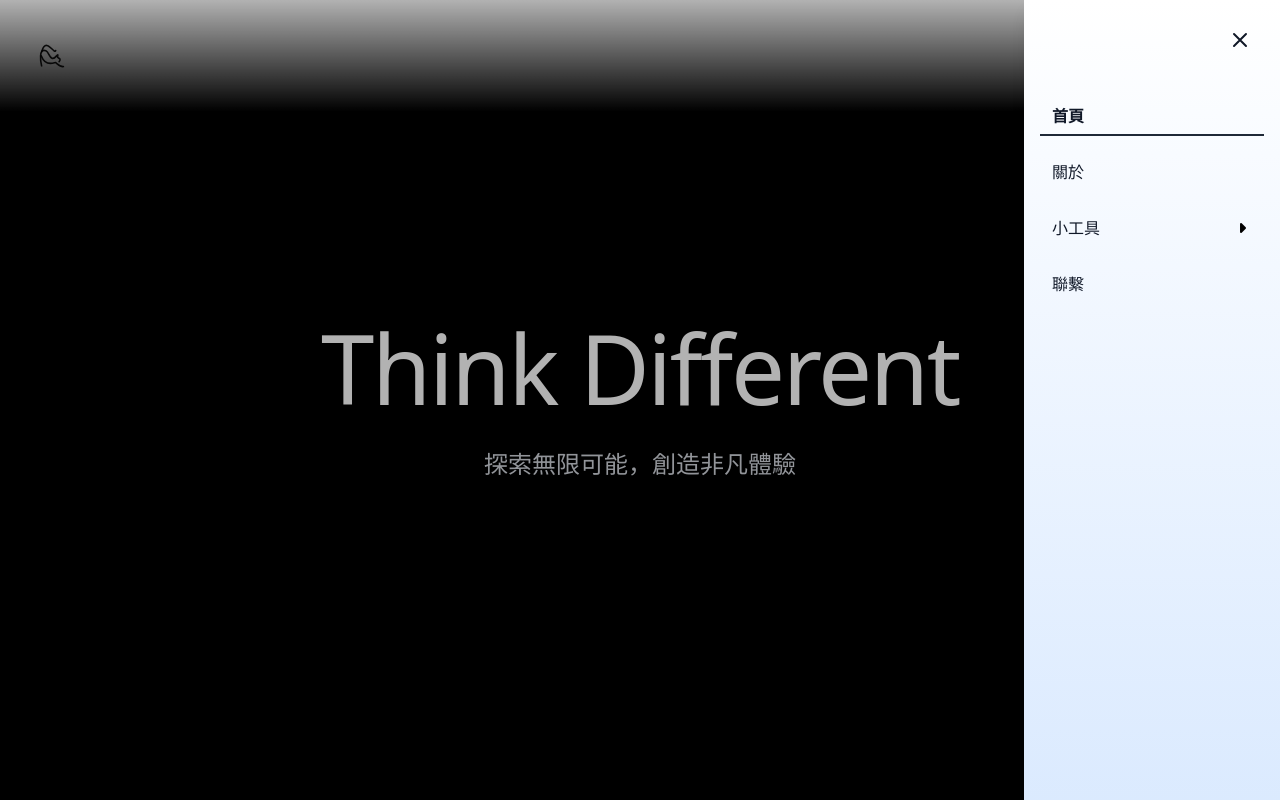
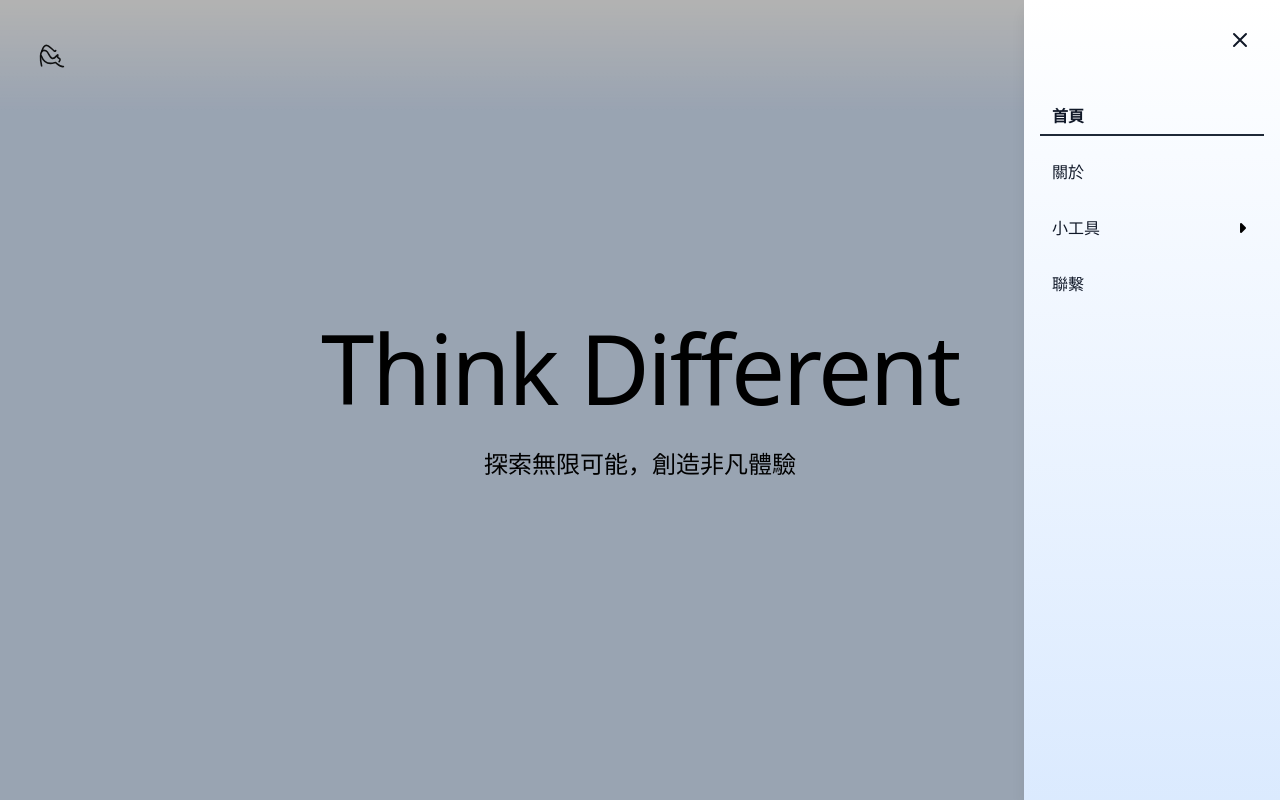
Before and after one commit to lun723/One-Idea, a React (Vite) app: page / in a window 1280 px wide. Both pictures are taken after a click on the button "Open menu". Shown: the top 800 px of the page. Built offline with nearby package versions, Linux system fonts and the light colour scheme.

Commit message:
Sidebar動畫效果改為motion方式

```diff
--- a/package.json
+++ b/package.json
@@ -13,6 +13,7 @@
     "@fortawesome/fontawesome-free": "^7.0.0",
     "@headlessui/react": "^2.2.4",
     "@heroicons/react": "^2.2.0",
+    "motion": "^12.23.9",
     "react": "^19.1.0",
     "react-dom": "^19.1.0",
     "react-router-dom": "^7.6.3"
--- a/src/components/Modal/Modal.styles.ts
+++ b/src/components/Modal/Modal.styles.ts
@@ -6,7 +6,7 @@ export const modalSizeClasses: Record<'small' | 'medium' | 'large' | 'full', str
 };
 
 export const modalBackdropClass = 'fixed inset-0 z-50 flex items-center justify-center';
-export const modalOverlayClass = 'absolute inset-0 opacity-30 bg-black';
+export const modalOverlayClass = 'absolute inset-0 bg-black/30';
 export const modalContentClass = 'relative bg-white rounded-xl shadow-2xl mx-4 w-full max-h-[90vh] overflow-hidden';
 export const modalHeaderClass = 'flex items-center justify-between p-4 border-b border-gray-200';
 export const modalBodyClass = 'p-6 overflow-y-auto max-h-[calc(90vh-120px)]';
--- /dev/null
+++ b/src/components/Sidebar/Sidebar.animations.ts
@@ -0,0 +1,191 @@
+import type { Variants } from 'framer-motion';
+
+// Motion variants for sidebar animation
+export const sidebarVariants: Variants = {
+    open: {
+        x: 0,
+        opacity: 1,
+        transition: {
+            type: "spring",
+            stiffness: 300,
+            damping: 30,
+            when: "beforeChildren",
+            staggerChildren: 0.1
+        }
+    },
+    closed: {
+        x: "100%",
+        opacity: 0,
+        transition: {
+            type: "spring",
+            stiffness: 300,
+            damping: 30,
+            when: "afterChildren"
+        }
+    }
+};
+
+// Overlay variants for backdrop animation
+export const overlayVariants: Variants = {
+    open: {
+        opacity: 1,
+        transition: {
+            duration: 0.3,
+            ease: "easeOut"
+        }
+    },
+    closed: {
+        opacity: 0,
+        transition: {
+            duration: 0.3,
+            ease: "easeIn"
+        }
+    }
+};
+
+// Nav items container variants
+export const navContainerVariants: Variants = {
+    open: {
+        transition: {
+            staggerChildren: 0.05,
+            delayChildren: 0.1
+        }
+    },
+    closed: {
+        transition: {
+            staggerChildren: 0.05,
+            staggerDirection: -1
+        }
+    }
+};
+
+// Individual nav item variants
+export const navItemVariants: Variants = {
+    open: {
+        y: 0,
+        opacity: 1,
+        transition: {
+            type: "spring",
+            stiffness: 300,
+            damping: 24
+        }
+    },
+    closed: {
+        y: 20,
+        opacity: 0,
+        transition: {
+            type: "spring",
+            stiffness: 300,
+            damping: 24
+        }
+    }
+};
+
+// Sub-items container variants
+export const subItemsVariants: Variants = {
+    open: {
+        height: "auto",
+        opacity: 1,
+        transition: {
+            height: {
+                type: "spring",
+                stiffness: 300,
+                damping: 30
+            },
+            opacity: {
+                duration: 0.2,
+                delay: 0.1
+            },
+            staggerChildren: 0.05,
+            delayChildren: 0.1
+        }
+    },
+    closed: {
+        height: 0,
+        opacity: 0,
+        transition: {
+            height: {
+                type: "spring",
+                stiffness: 300,
+                damping: 30,
+                delay: 0.1
+            },
+            opacity: {
+                duration: 0.1
+            },
+            staggerChildren: 0.05,
+            staggerDirection: -1
+        }
+    }
+};
+
+// Sub-item variants
+export const subItemVariants: Variants = {
+    open: {
+        x: 0,
+        opacity: 1,
+        transition: {
+            type: "spring",
+            stiffness: 300,
+            damping: 24
+        }
+    },
+    closed: {
+        x: -20,
+        opacity: 0,
+        transition: {
+            type: "spring",
+            stiffness: 300,
+            damping: 24
+        }
+    }
+};
+
+// Header variants
+export const headerVariants: Variants = {
+    open: {
+        scale: 1,
+        opacity: 1,
+        transition: {
+            type: "spring",
+            stiffness: 300,
+            damping: 24,
+            delay: 0.1
+        }
+    },
+    closed: {
+        scale: 0.8,
+        opacity: 0,
+        transition: {
+            type: "spring",
+            stiffness: 300,
+            damping: 24
+        }
+    }
+};
+
+// Icon rotation animation settings
+export const iconRotationSettings = {
+    transition: {
+        type: "spring" as const,
+        stiffness: 300,
+        damping: 24
+    }
+};
+
+// 動畫配置常數，方便調整
+export const ANIMATION_CONFIG = {
+    spring: {
+        stiffness: 300,
+        damping: 30
+    },
+    timing: {
+        fast: 0.1,
+        normal: 0.2,
+        slow: 0.3
+    },
+    stagger: {
+        container: 0.1,
+        items: 0.05
+    }
+} as const;
--- a/src/components/Sidebar/Sidebar.styles.ts
+++ b/src/components/Sidebar/Sidebar.styles.ts
@@ -2,9 +2,7 @@ export const STYLES = {
     sidebar: {
         buttonContainer: 'flex items-center',
         button: 'p-2 rounded-md text-gray-900 hover:bg-gray-100',
-        container: 'fixed inset-y-0 right-0 w-full sm:w-64 bg-gradient-to-b from-white to-blue-100 shadow-lg duration-300 ease-in-out',
-        open: 'translate-x-0 opacity-100',
-        closed: 'translate-x-full opacity-0',
+        container: 'fixed inset-y-0 right-0 w-full sm:w-64 bg-gradient-to-b from-white to-blue-100 shadow-lg',
         header: 'p-4 flex justify-end',
         inner: 'flex flex-col p-4 space-y-4',
         link: {
@@ -15,6 +13,6 @@ export const STYLES = {
         subItemContainer: 'ml-6 flex flex-col space-y-2',
         subItemLink: 'text-sm text-gray-700 hover:text-blue-600 pl-4',
         ctaButton: 'block bg-blue-600 text-white px-4 py-2 rounded-md text-center hover:bg-blue-700',
-        overlay: 'fixed inset-0 bg-black opacity-30 transition-opacity duration-300 ease-in-out',
+        overlay: 'fixed inset-0 bg-black/30',
     },
 };
--- a/src/components/Sidebar/Sidebar.tsx
+++ b/src/components/Sidebar/Sidebar.tsx
@@ -1,8 +1,19 @@
 import React, { useEffect, useState } from 'react';
 import { NavLink } from 'react-router-dom';
+import { motion, AnimatePresence } from 'framer-motion';
 import type { SidebarProps, NavItem } from './Sidebar.types';
 import { STYLES } from './Sidebar.styles';
 import { generateTestId } from './Sidebar.utils';
+import {
+    sidebarVariants,
+    overlayVariants,
+    navContainerVariants,
+    navItemVariants,
+    subItemsVariants,
+    subItemVariants,
+    headerVariants,
+    iconRotationSettings
+} from './Sidebar.animations';
 import IconButton from '../IconButton';
 
 const Sidebar: React.FC<SidebarProps> = ({ navItems, isOpen, onClose }) => {
@@ -22,15 +33,21 @@ const Sidebar: React.FC<SidebarProps> = ({ navItems, isOpen, onClose }) => {
 
     const renderNavLink = (item: NavItem, level: number = 0) => {
         const isExpanded = expandedItems.has(item.path);
-        const linkContent = (
+        const hasSubItems = item.subItems && item.subItems.length > 0;
+
+        return (
+            <motion.div
+                key={item.path}
+                variants={navItemVariants}
+                className="w-full"
+            >
                 <NavLink
-                key={item.path}
                     to={item.path}
                     className={({ isActive }: { isActive: boolean }): string =>
                         `${STYLES.sidebar.link.base} ${isActive ? STYLES.sidebar.link.active : STYLES.sidebar.link.inactive} w-full flex items-center justify-between`
                     }
                     onClick={(e) => {
-                    if (item.subItems && item.subItems.length > 0) {
+                        if (hasSubItems) {
                             e.preventDefault();
                             toggleExpand(item.path);
                         } else {
@@ -40,30 +57,38 @@ const Sidebar: React.FC<SidebarProps> = ({ navItems, isOpen, onClose }) => {
                     data-testid={generateTestId(item.path, item.id)}
                 >
                     <span>{item.label}</span>
-                {item.subItems && item.subItems.length > 0 && (
-                    <i
+                    {hasSubItems && (
+                        <motion.i
                             className={`fas ${isExpanded ? 'fa-caret-down' : 'fa-caret-right'} ml-2 text-black`}
+                            animate={{ rotate: isExpanded ? 90 : 0 }}
+                            transition={iconRotationSettings.transition}
                         />
                     )}
                 </NavLink>
+
+                <AnimatePresence>
+                    {hasSubItems && isExpanded && (
+                        <motion.div
+                            variants={subItemsVariants}
+                            initial="closed"
+                            animate="open"
+                            exit="closed"
+                            className={`${STYLES.sidebar.subItemContainer} overflow-hidden`}
+                        >
+                            {item.subItems!.map(subItem => (
+                                <motion.div
+                                    key={subItem.path}
+                                    variants={subItemVariants}
+                                    data-testid={`subitem-${subItem.path}`}
+                                >
+                                    {renderNavLink(subItem, level + 1)}
+                                </motion.div>
+                            ))}
+                        </motion.div>
+                    )}
+                </AnimatePresence>
+            </motion.div>
         );
-
-        if (Array.isArray(item.subItems) && item.subItems.length > 0 && isExpanded) {
-            return (
-                <div key={item.path}>
-                    {linkContent}
-                    <div className={STYLES.sidebar.subItemContainer}>
-                        {item.subItems.map(subItem => (
-                            <div key={subItem.path} data-testid={`subitem-${subItem.path}`}>
-                                {renderNavLink(subItem, level + 1)}
-                            </div>
-                        ))}
-                    </div>
-                </div>
-            );
-        }
-
-        return linkContent;
     };
 
     useEffect(() => {
@@ -81,33 +106,55 @@ const Sidebar: React.FC<SidebarProps> = ({ navItems, isOpen, onClose }) => {
     }, [isOpen, onClose]);
 
     return (
+        <AnimatePresence>
+            {isOpen && (
                 <>
-            {/* 遮罩元素 */}
-            {isOpen && (
-                <div
+                    {/* Animated Overlay */}
+                    <motion.div
+                        variants={overlayVariants}
+                        initial="closed"
+                        animate="open"
+                        exit="closed"
                         className={STYLES.sidebar.overlay}
                         onClick={onClose}
                         data-testid="sidebar-overlay"
                     />
-            )}
-            <div
-                className={`${STYLES.sidebar.container} ${isOpen ? STYLES.sidebar.open : STYLES.sidebar.closed}`}
+
+                    {/* Animated Sidebar */}
+                    <motion.div
+                        variants={sidebarVariants}
+                        initial="closed"
+                        animate="open"
+                        exit="closed"
+                        className={STYLES.sidebar.container}
                         id="sidebar-menu"
                         data-testid="sidebar-menu"
+                        style={{ transform: 'none' }} // Override default transform to let Framer Motion handle it
                     >
-                <div className={STYLES.sidebar.header}>
+                        {/* Animated Header */}
+                        <motion.div
+                            variants={headerVariants}
+                            className={STYLES.sidebar.header}
+                        >
                             <IconButton
                                 onClick={onClose}
                                 testId="sidebar-close-button"
                                 ariaLabel="Close sidebar"
                                 iconType="close"
                             />
-                </div>
-                <div className={STYLES.sidebar.inner}>
+                        </motion.div>
+
+                        {/* Animated Navigation Container */}
+                        <motion.div
+                            variants={navContainerVariants}
+                            className={STYLES.sidebar.inner}
+                        >
                             {navItems.map(item => renderNavLink(item))}
-                </div>
-            </div>
+                        </motion.div>
+                    </motion.div>
                 </>
+            )}
+        </AnimatePresence>
     );
 };
 
--- a/src/components/Sidebar/index.ts
+++ b/src/components/Sidebar/index.ts
@@ -27,3 +27,9 @@ export * from './Sidebar.utils';
 // 這行程式碼會將 `Sidebar.utils` 檔案中所有的匯出項目（如工具函數）重新匯出。
 // 用戶可以像這樣使用：
 // import { generateTestId } from './Sidebar';
+
+// 匯出 `Sidebar.animations` 檔案中的所有動畫配置
+export * from './Sidebar.animations';
+// 這行程式碼會將 `Sidebar.animations` 檔案中所有的動畫變數和配置匯出。
+// 用戶可以像這樣使用：
+// import { sidebarVariants, ANIMATION_CONFIG } from './Sidebar';
--- a/src/page/Home.tsx
+++ b/src/page/Home.tsx
@@ -108,14 +108,14 @@ const Home: React.FC = () => {
     <div className="w-full">
 
       {/* Hero Section - 主標題區塊 */}
-      <AppleSection className="bg-black text-white">
+      <AppleSection className="text-black">
         <div className="text-center max-w-4xl mx-auto px-6">
           {/* 主標題：使用超大字體和極細字重 */}
           <h1 className="text-6xl md:text-8xl font-thin mb-8 tracking-tight">
             Think Different
           </h1>
           {/* 副標題：較小字體，灰色文字 */}
-          <p className="text-xl md:text-2xl font-light text-gray-300 max-w-2xl mx-auto">
+          <p className="text-xl md:text-2xl font-light text-gray max-w-2xl mx-auto">
             探索無限可能，創造非凡體驗
           </p>
         </div>
```
Also changed, not shown: 1 other file (tests, documents, lock files or other folders). Lines whose indentation alone changed are shown as unchanged.
